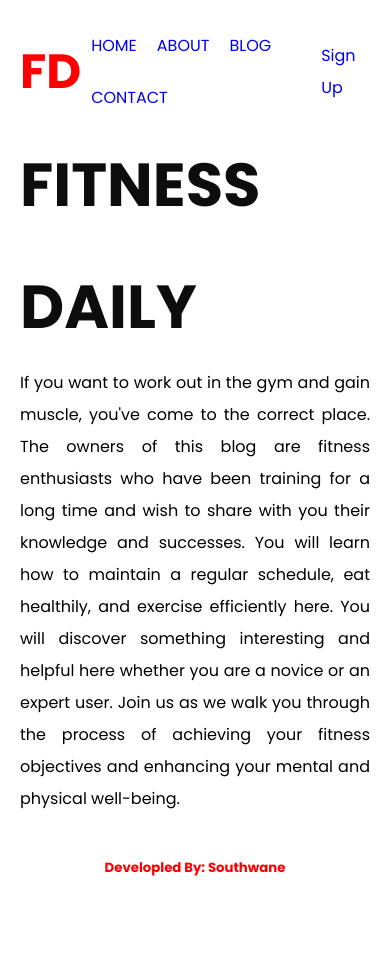
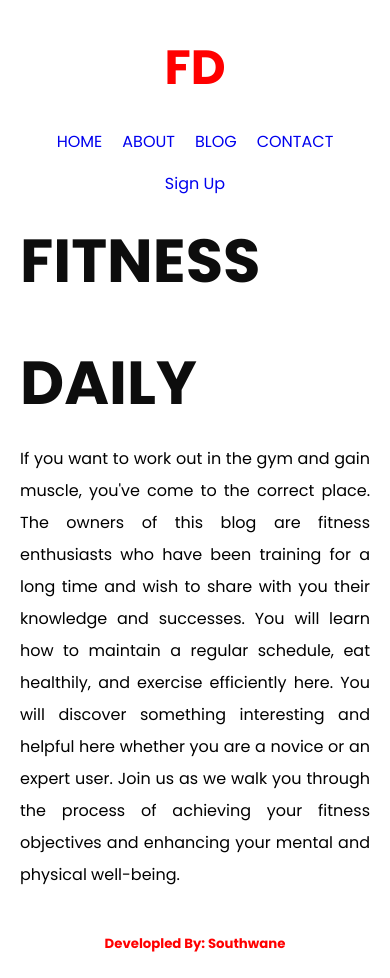
Before and after one commit to southwane/fitness-daily, a Next.js app: page / in a window 390 px wide. Before the commit the page ends 902 px from the top, so only its background shows below. Built offline with nearby package versions, Linux system fonts and the light colour scheme.

Commit message:
file changes

```diff
--- a/app/components/navbar.css
+++ b/app/components/navbar.css
@@ -24,3 +24,10 @@
 .a:hover {
   color: black;
 }
+
+@media screen and (max-width: 600px) {
+  .navbar {
+    display: flex;
+    flex-direction: column;
+  }
+}
```
